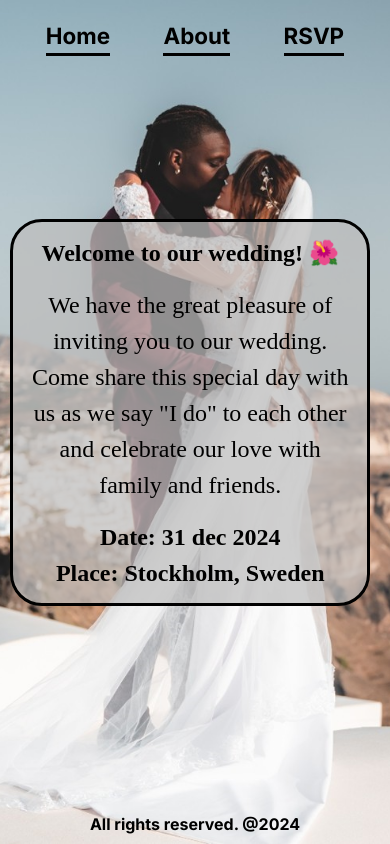
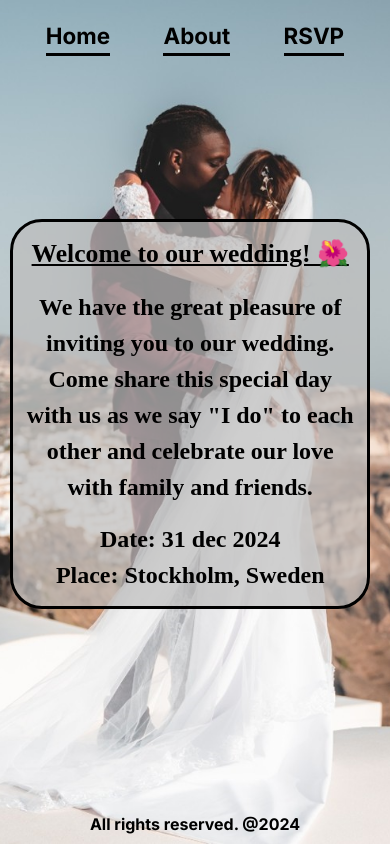
Before and after one commit to Owale128/weddingPage, a Next.js app: page / in a window 390 px wide. Built offline with nearby package versions, Linux system fonts and the light colour scheme.

Commit message:
Styled some more

```diff
--- a/src/app/page.tsx
+++ b/src/app/page.tsx
@@ -7,8 +7,11 @@ export default function Home() {
         <h1>Welcome to our wedding! &#127802;</h1>
         <p>
         We have the great pleasure of inviting you to our wedding. Come share this special day with us as we say &quot;I do&quot; to each other and celebrate our love with family and friends.</p>
-        <h3>Date: 31 dec 2024</h3>
-        <h3>Place: Stockholm, Sweden</h3>
+        <h3>
+          Date: 31 dec 2024
+          <br />
+          Place: Stockholm, Sweden
+        </h3>
     </main>
 </div>
   );
--- a/src/app/sass/About.module.scss
+++ b/src/app/sass/About.module.scss
@@ -39,13 +39,14 @@
             width: 23rem;
 
             h1 {
-                font-size: 1.7rem;
+                font-size: 1.8rem;
                 margin: 0 auto;
                 font-weight: bold;
             }
             p {
                 padding: 1rem;
-                font-size: 1.6rem;
+                font-size: 1.4rem;
+                font-weight: bold;
             }
         }
     }
--- a/src/app/sass/Home.module.scss
+++ b/src/app/sass/Home.module.scss
@@ -21,6 +21,7 @@
         h1 {
             font-size: 1.5rem;
             font-weight: bold;
+            text-decoration: underline;
         }
 
         p {
@@ -45,7 +46,9 @@
             width: 22.5rem;
             margin: auto;
             padding: 0.79rem;
-
+             h1 {
+                font-size: 1.6rem;
+             }
             h3 {
                 font-size: 1.5rem;
                 font-weight: bold;
@@ -53,6 +56,7 @@
 
             p {
                 font-size: 1.5rem;
+                font-weight: bold;
             }
 
         }
```
Also changed, not shown: src/app/sass/Rsvp.module.scss (+8 -6 lines), src/app/sass/_Keyframes.module.scss (renamed from src/app/sass/Keyframes.module.scss).
